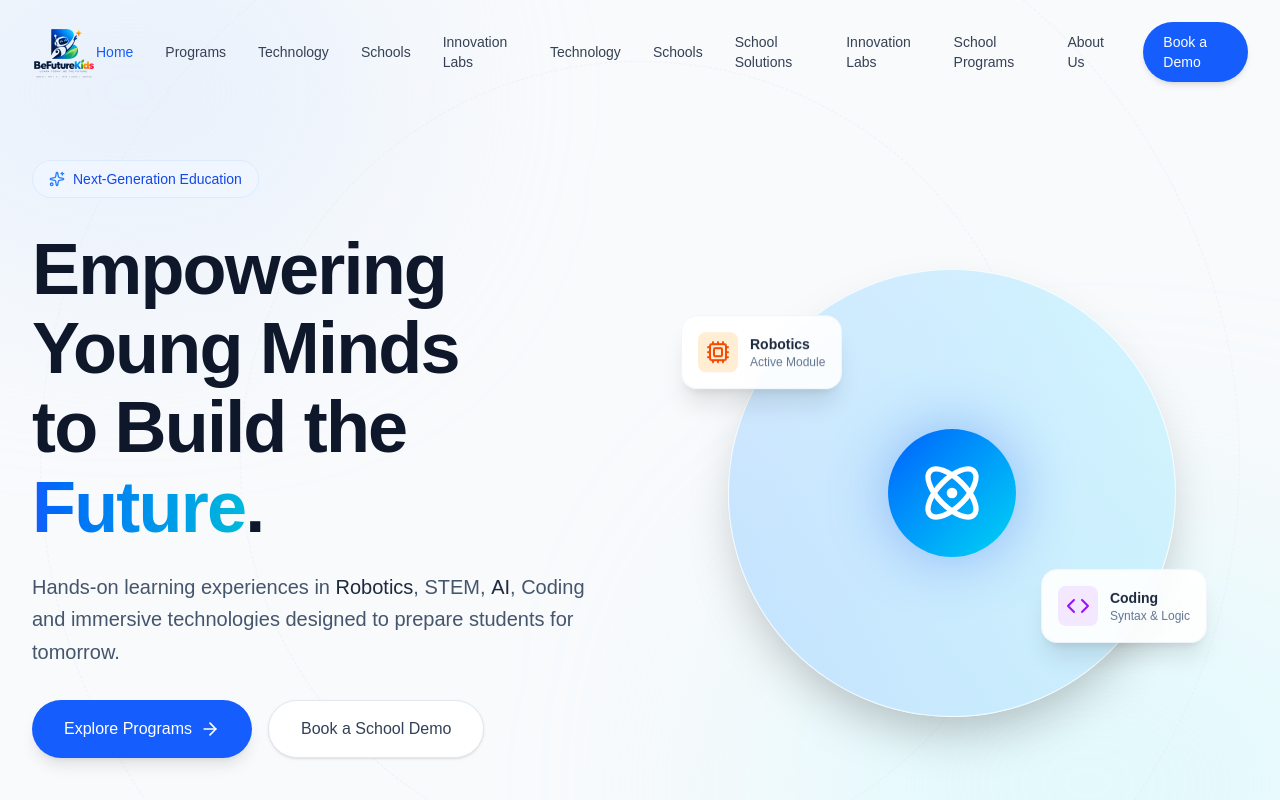
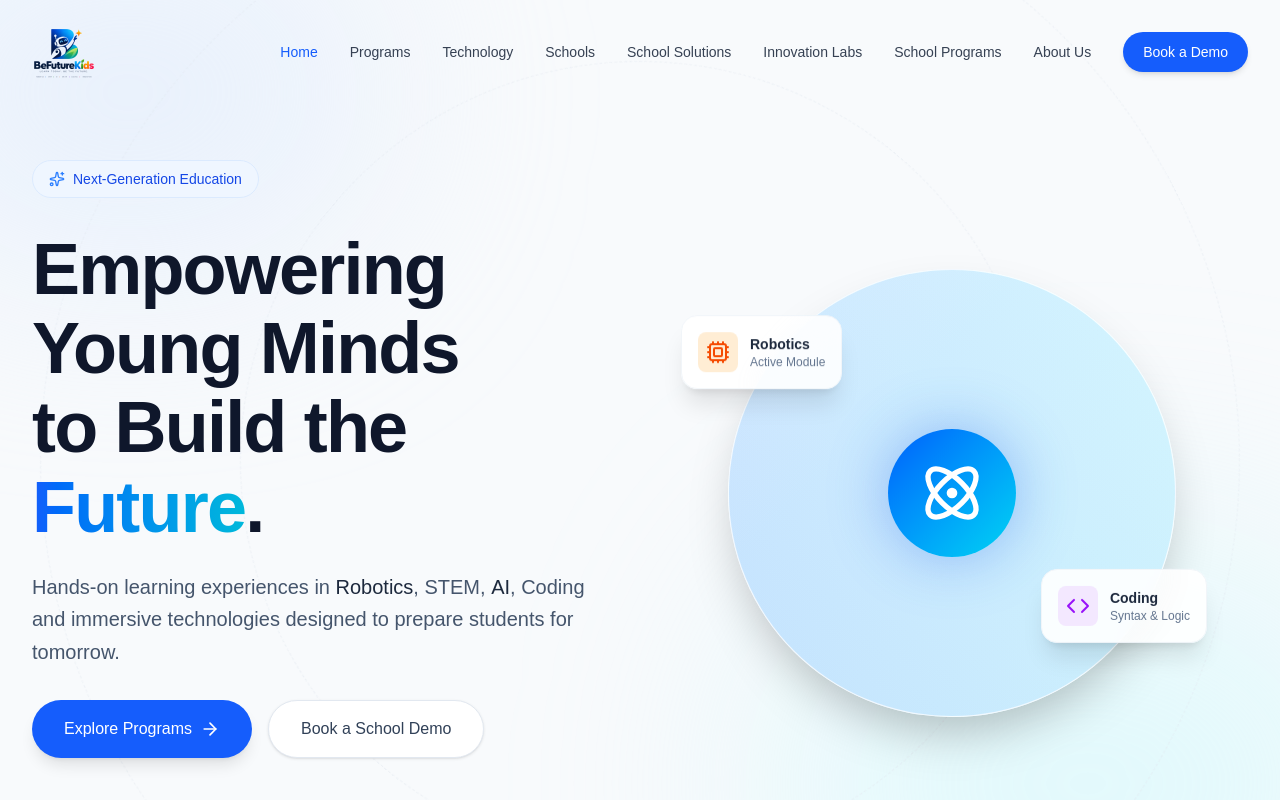
Before and after one commit to techaryahs/my-future-kids, a Next.js app in the folder frontend/: page / in a window 1280 px wide. Shown: the top 800 px of the page. Built offline with nearby package versions, Linux system fonts and the light colour scheme.

Commit message:
Update navbar

```diff
--- a/frontend/components/layout/Navbar.tsx
+++ b/frontend/components/layout/Navbar.tsx
@@ -10,9 +10,6 @@ const navLinks = [
   { name: "Home", href: "/" },
   { name: "Programs", href: "#" },
   { name: "Technology", href: "/technology" },
-  { name: "Schools", href: "#" },
-  { name: "Innovation Labs", href: "#" },
-  { name: "Technology", href: "#" },
   { name: "Schools", href: "/schools" },
   { name: "School Solutions", href: "/school-solutions" },
   { name: "Innovation Labs", href: "/innovation-labs" },
```
